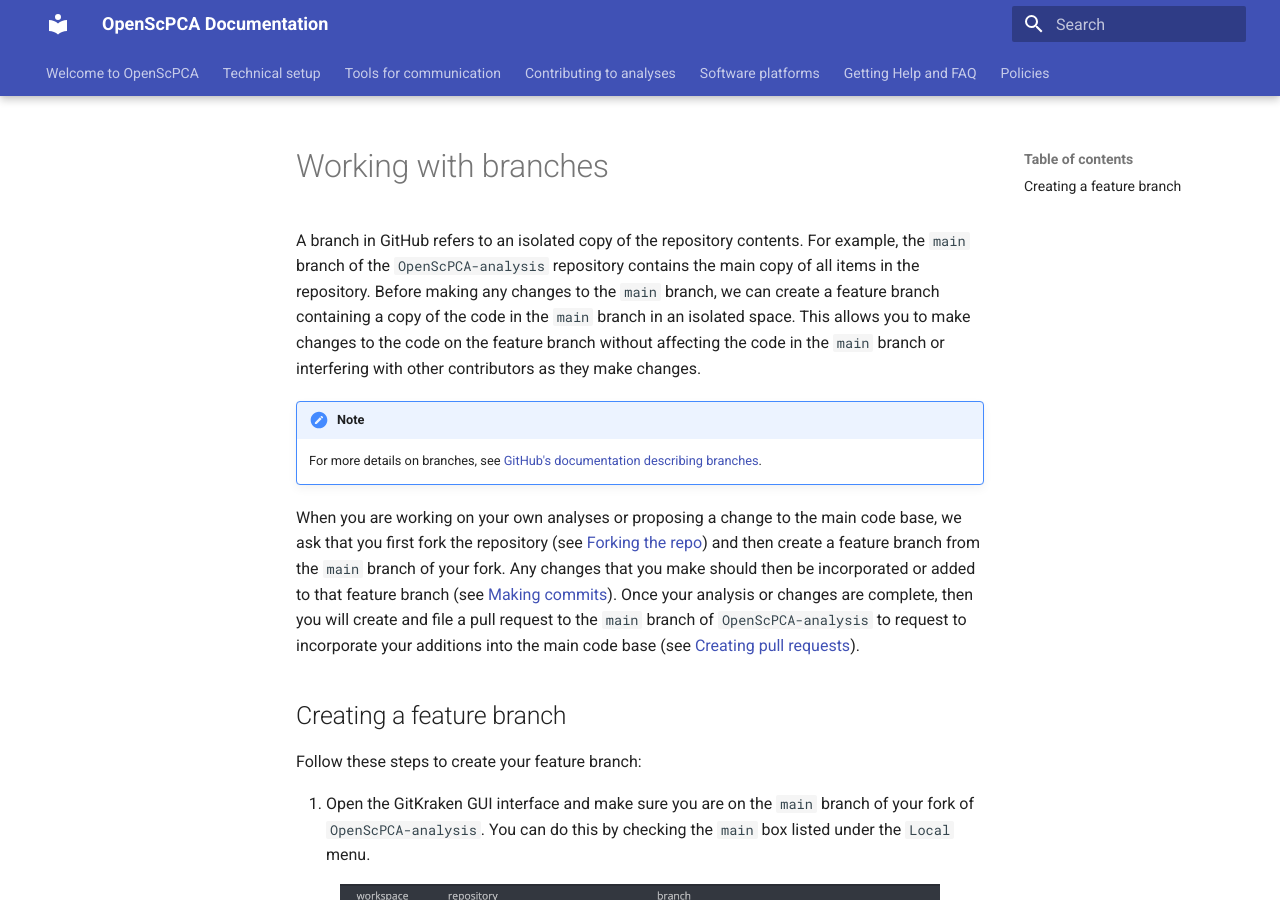
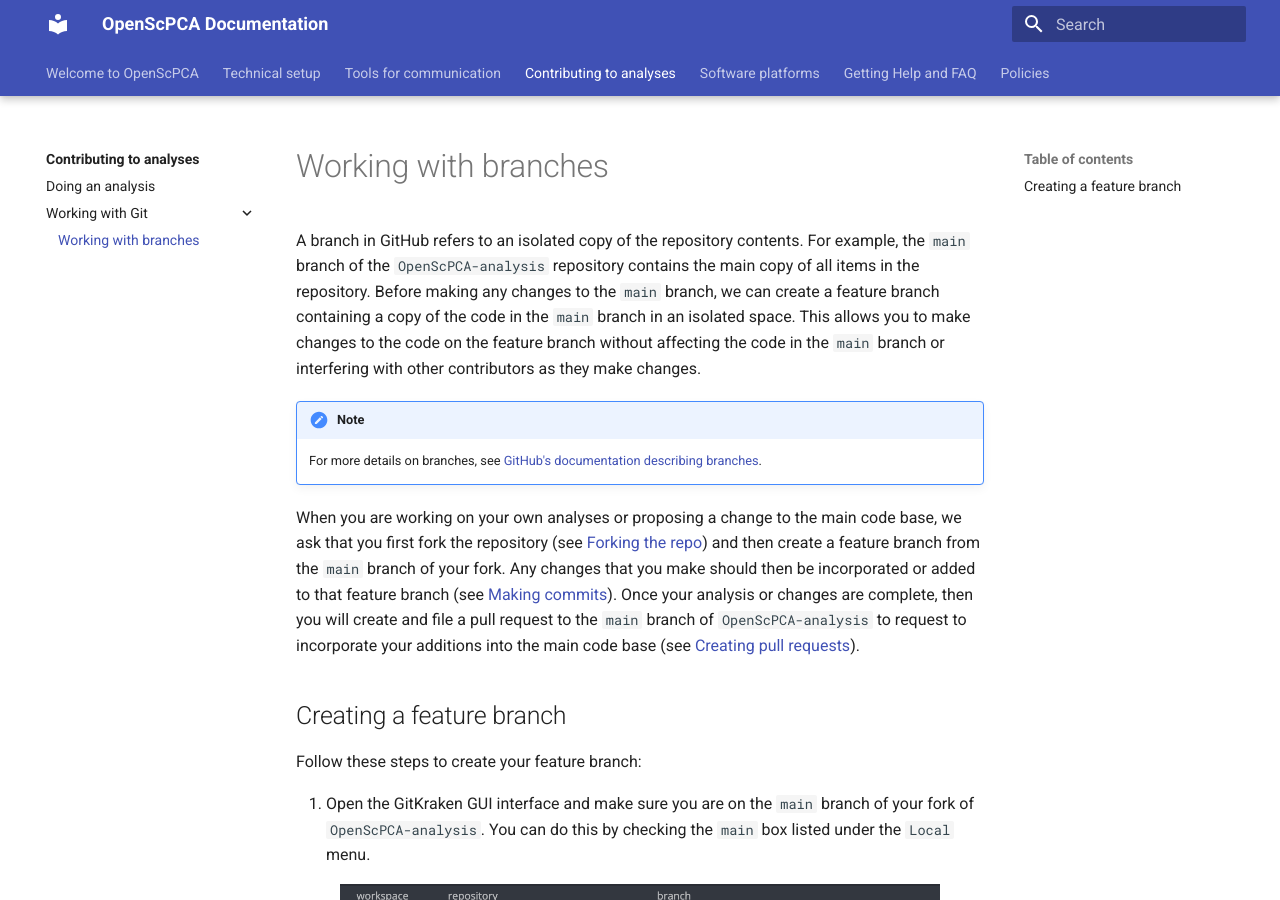
Before and after one commit to AlexsLemonade/OpenScPCA-analysis, an MkDocs documentation site: the page built from docs/contributing-to-analyses/working-with-git/working-with-branches.md, in a window 1280 px wide and 900 px high. Built offline with MkDocs 1.6.1 and Material for MkDocs 9.7.7, drawn with Linux system fonts in a browser that asks for light colours; some of the changed lines change nothing that is shown.

Commit message:
use the proper path

```diff
--- a/mkdocs.yml
+++ b/mkdocs.yml
@@ -51,7 +51,7 @@
     - Doing an analysis:
       - contributing-to-analyses/doing-analyses/index.md
     - Working with Git: # Creating branches, adding commits, all git interactions
-      - contributing-to-analyses/doing-analyses/working-with-git/working-with-branches.md
+      - contributing-to-analyses/working-with-git/working-with-branches.md
   - Software platforms:            # LSfR, AWS, Docker, etc
     - software-platforms/index.md
   - Getting Help and FAQ:      # troubleshooting and FAQ
```
